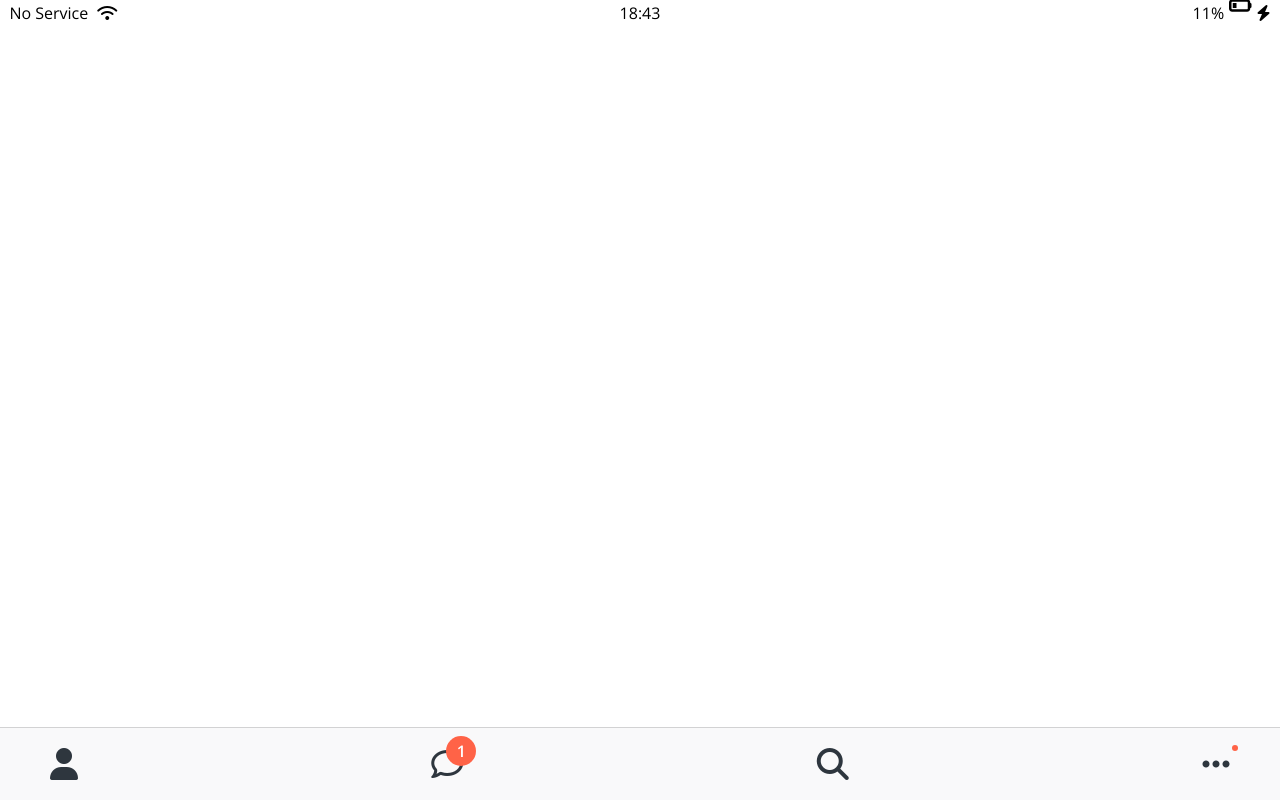
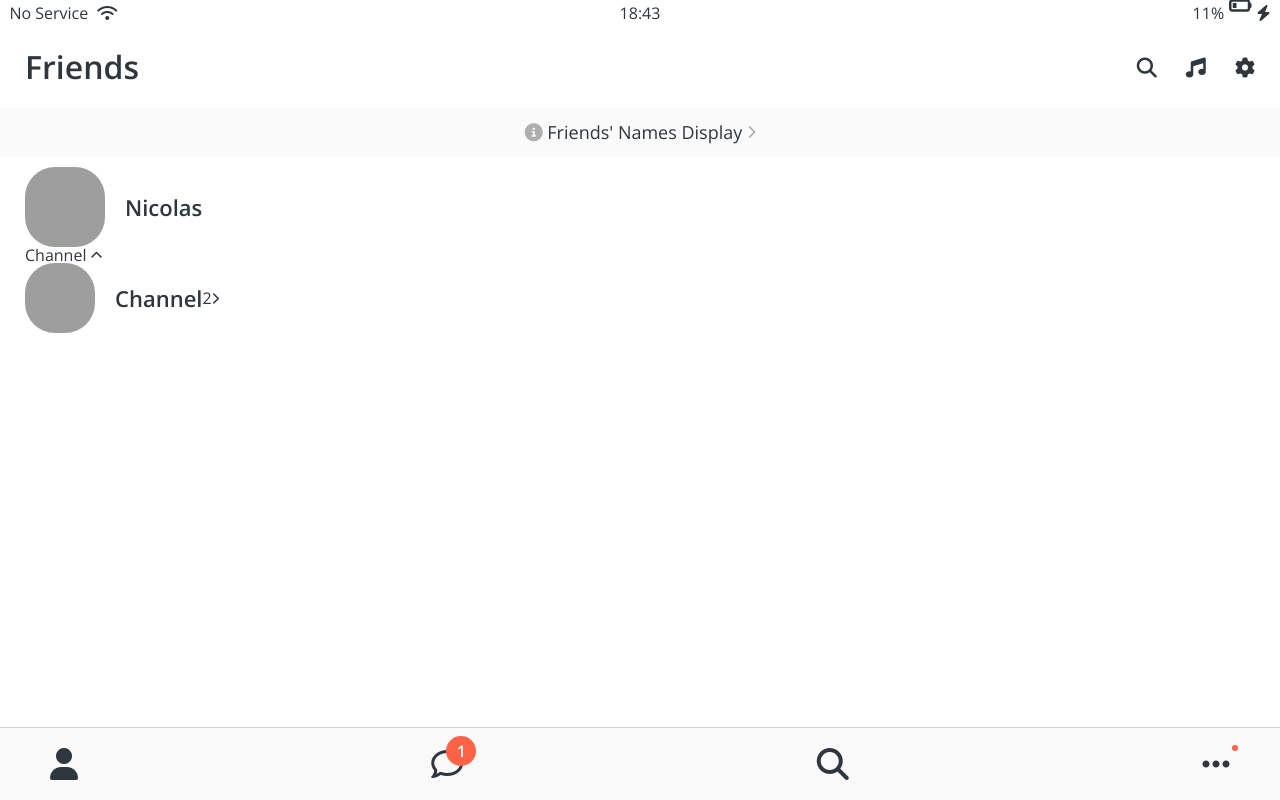
Before and after one commit to Suyeon-Jhi/kokoa-clone-2021, a plain HTML site: page friends.html in a window 1280 px wide. Drawn offline with nearby package versions, Linux system fonts and the light colour scheme; grey boxes are pictures that could not be loaded.

Commit message:
[add]friends screen
friends.html
- header, main부분 추가

user-component.css
- 추가

screen-header.css
-추가

variables.css
-화면 전체 좌우 여백 추가

```diff
--- /dev/null
+++ b/css/components/screen-header.css
@@ -0,0 +1,15 @@
+.screen-header {
+  display: flex;
+  justify-content: space-between;
+  align-items: center;
+  padding: var(--horizontal-space);
+}
+
+.screen-header__title {
+  font-size: 32px;
+  font-weight: 600;
+}
+
+.screen-header__icons span {
+  margin-left: 25px;
+}
--- /dev/null
+++ b/css/components/user-component.css
@@ -0,0 +1,32 @@
+.user-component {
+  display: flex;
+}
+
+.user-component,
+.user-component__column:first-child {
+  display: flex;
+  align-items: center;
+}
+
+.user-component__avatar {
+  width: 70px;
+  height: 70px;
+  border-radius: 30px;
+  margin-right: 20px;
+}
+
+.user-component__title {
+  font-weight: 600;
+  font-size: 22px;
+}
+
+.user-component__subtitle {
+  margin-top: 8px;
+  font-size: 17px;
+  color: rgba(0, 0, 0, 0.7);
+}
+
+.user-component__avatar--xl {
+  width: 80px;
+  height: 80px;
+}
--- /dev/null
+++ b/css/screens/friends.css
@@ -0,0 +1,16 @@
+#friends-display-link {
+  text-align: center;
+  display: block;
+  background-color: #fafafa;
+  padding: 15px 0px;
+  font-size: 18px;
+  margin-bottom: 10px;
+}
+
+#friends-display-link i {
+  color: rgba(0, 0, 0, 0.3);
+}
+
+.friends-screen {
+  padding: 0px var(--horizontal-space);
+}
--- a/css/styles.css
+++ b/css/styles.css
@@ -5,12 +5,16 @@
 /*Components*/
 @import "components/status-bar.css";
 @import "components/nav-bar.css";
+@import "components/screen-header.css";
+@import "components/user-component.css";
 
 /*Screens*/
 @import "screens/login.css";
+@import "screens/friends.css";
 
 /*styles.css파일에는 폰트스타일이나 배경컬러와 같은 모든 화면에 적용되는 스타일들을 적으면 됨*/
 body {
+  color: #2e363e;
   font-family: "Open Sans", sans-serif;
   height: 100vh;
 }
--- a/css/variables.css
+++ b/css/variables.css
@@ -1,3 +1,5 @@
-:root{
-    --yellow: #fae100;
+:root {
+  --yellow: #fae100;
+  /*화면 좌우 여백*/
+  --horizontal-space: 25px;
 }
--- a/friends.html
+++ b/friends.html
@@ -26,6 +26,62 @@
             <i class="fas fa-bolt"></i>
         </div>
     </div>
+
+    <header class="screen-header">
+        <h1 class="screen-header__title">Friends</h1>
+        <div class="screen-header__icons">
+            <span>
+                <i class="fas fa-search fa-lg"></i>
+            </span>
+            <span>
+                <i class="fas fa-music fa-lg"></i>
+            </span>
+            <span>
+            <i class="fas fa-cog fa-lg"></i>
+            </span>
+        </div>
+    </header>
+
+    <a id="friends-display-link">
+        <i class="fas fa-info-circle"></i>
+        Friends' Names Display
+        <i class="fas fa-chevron-right fa-xs"></i>
+    </a>
+    <main class="friends-screen">
+        <div class="user-component">
+            <div class="user-component__column">
+                <img src="https://avatars3.githubusercontent.com/u/3612017"
+                class="user-component__avatar user-component__avatar--xl">
+                <div class="user-component__text">
+                    <h4 class="user-component__title">Nicolas</h4>
+                    <!--<h6 class="user-component__subtitle">this text whatever</h6>-->
+                </div>
+            </div>
+            <div class="user-component__column"></div>
+
+            </div>
+        </div>
+        <div class="friends-screen__channel">
+            <div class="friends-screen_-channel-header">
+                <span>Channel</span>
+                <i class="fas fa-chevron-up fa-xs"></i>
+            </div>
+            <div class="user-component">
+                <div class="user-component__column">
+                    <img src="https://avatars3.githubusercontent.com/u/3612017"
+                    class="user-component__avatar user-component__avatar--sm">
+                    <div class="user-component__text">
+                        <h4 class="user-component__title">Channel</h4>
+
+                    </div>
+                </div>
+            <div class="user-component__column"></div>
+                <span>2</span>
+                <i class="fas fa-chevron-right fa-xs"></i>
+            </div>
+        </div>
+    </main>
+
 
     <nav class="nav">
         <ul class="nav__list">
```
